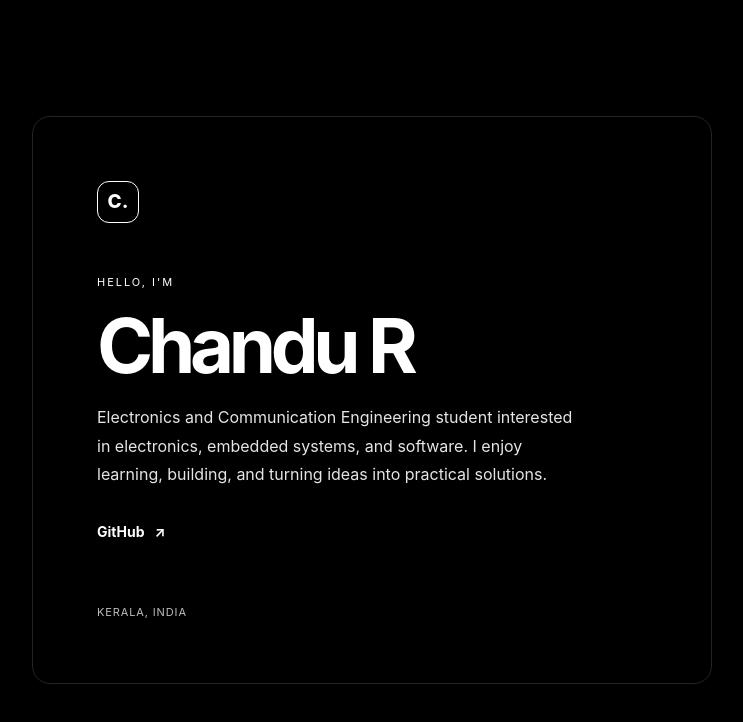
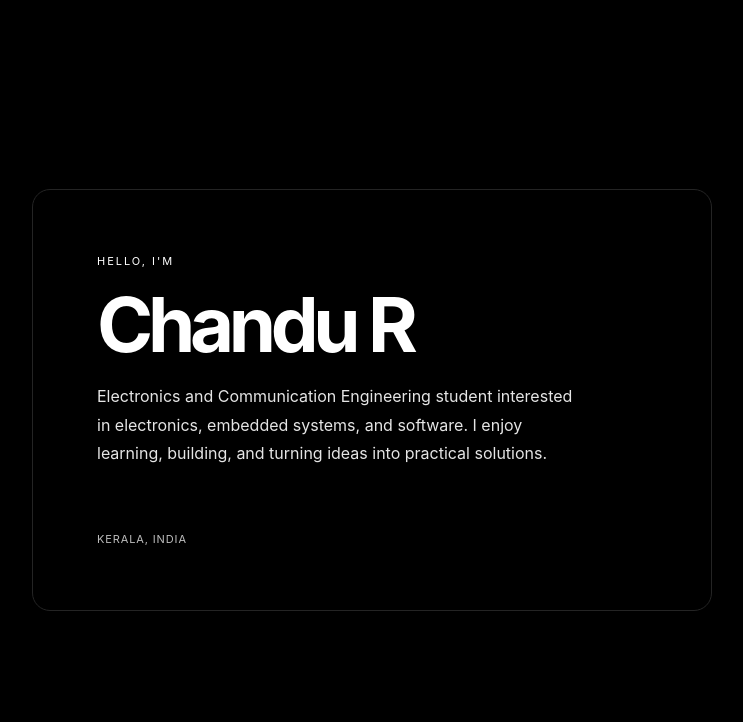
Before and after one commit to heychandu/heychandu.github.io, a plain HTML site: page index.html in a window 1280 px wide. Shown: the whole page, without its empty margins (268-1011 px from the left). Drawn offline with Linux system fonts and the light colour scheme.

Commit message:
Remove GitHub link and monogram

```diff
--- a/index.html
+++ b/index.html
@@ -10,22 +10,17 @@
     *{box-sizing:border-box}
     body{margin:0;min-height:100vh;display:grid;place-items:center;padding:24px;background:#000;color:#fff;font-family:Inter,ui-sans-serif,system-ui,-apple-system,BlinkMacSystemFont,"Segoe UI",sans-serif}
     main{width:min(100%,680px);padding:clamp(28px,7vw,64px);border:1px solid #242424;border-radius:18px;background:#000;box-shadow:0 24px 90px #000}
-    .mark{width:42px;height:42px;display:grid;place-items:center;border:1px solid #fff;border-radius:12px;background:#000;color:#fff;font-weight:800;font-size:19px;margin-bottom:52px}
     .eyebrow{font-size:11px;letter-spacing:.18em;text-transform:uppercase;color:#fff}
     h1{font-size:clamp(48px,10vw,76px);letter-spacing:-.07em;line-height:1;margin:18px 0 20px;font-weight:750;color:#fff}
     p{max-width:490px;color:#e5e5e5;font-size:16px;line-height:1.8;margin:0}
-    a{display:inline-flex;align-items:center;gap:10px;margin-top:34px;color:#fff;text-decoration:none;font-size:14px;font-weight:650}
-    a:hover{color:#bdbdbd}
     footer{margin-top:64px;color:#bdbdbd;font-size:11px;letter-spacing:.08em}
   </style>
 </head>
 <body>
   <main>
-    <div class="mark" aria-hidden="true">C.</div>
     <div class="eyebrow">Hello, I'm</div>
     <h1>Chandu R</h1>
     <p>Electronics and Communication Engineering student interested in electronics, embedded systems, and software. I enjoy learning, building, and turning ideas into practical solutions.</p>
-    <a href="https://github.com/heychandu" target="_blank" rel="noopener noreferrer">GitHub <span aria-hidden="true">↗</span></a>
     <footer>KERALA, INDIA</footer>
   </main>
 </body>
```
